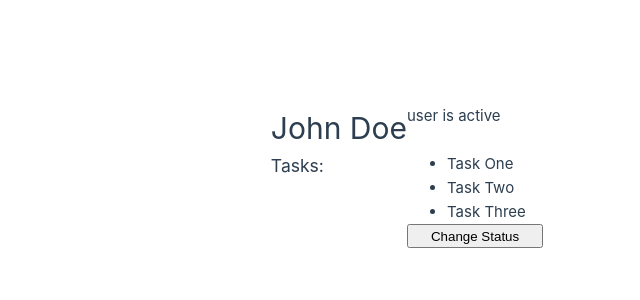
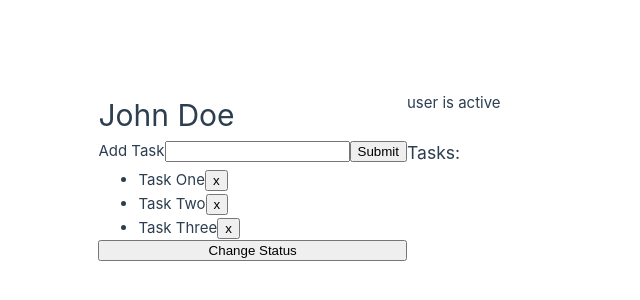
Before and after one commit to bintus-ux/create-vue, a Vue app: page / in a window 1280 px wide. Shown: the part 224-524 px from the top of the page, without its empty margins (233-873 px from the left). Built offline with nearby package versions, Linux system fonts and the light colour scheme.

Commit message:
'tasks update'

```diff
--- a/src/App.vue
+++ b/src/App.vue
@@ -6,6 +6,7 @@
   const name = ref('John Doe');
   const status = ref('active');
   const tasks = ref(['Task One', 'Task Two', 'Task Three']);
+  const newTask = ref('')
 
   const toggleStatus = () => {
     if (status.value === 'active') {
@@ -17,6 +18,17 @@
       }
   }
 
+  const addTask = () => {
+  if (newTask.value.trim() !== '') {
+    tasks.value.push(newTask.value);
+    newTask.value = '';
+  }
+  };
+
+  const deleteTask = (index) => {
+    tasks.value.splice(index, 1)
+  }
+
 </script>
 
 <template>
@@ -25,9 +37,20 @@
   <p v-else-if="status === 'pending'">user is pending</p>
   <p v-else>user is inactive</p>
 
+  <form @submit.prevent="addTask">
+    <label for="newTask">Add Task</label>
+    <input type="text" id="newTask" name="newTask" v-model="newTask">
+    <button type="submit">Submit</button>
+  </form>
+
   <h3>Tasks:</h3>
   <ul>
-    <li v-for="task in tasks" :key="task">{{ task }}</li>
+    <li v-for="(task, index) in tasks" :key="task">
+      <span>
+        {{ task }}
+      </span>
+      <button @click="deleteTask(index)">x</button>
+    </li>
   </ul>
 <br />
   <button @click="toggleStatus">Change Status</button>
```
